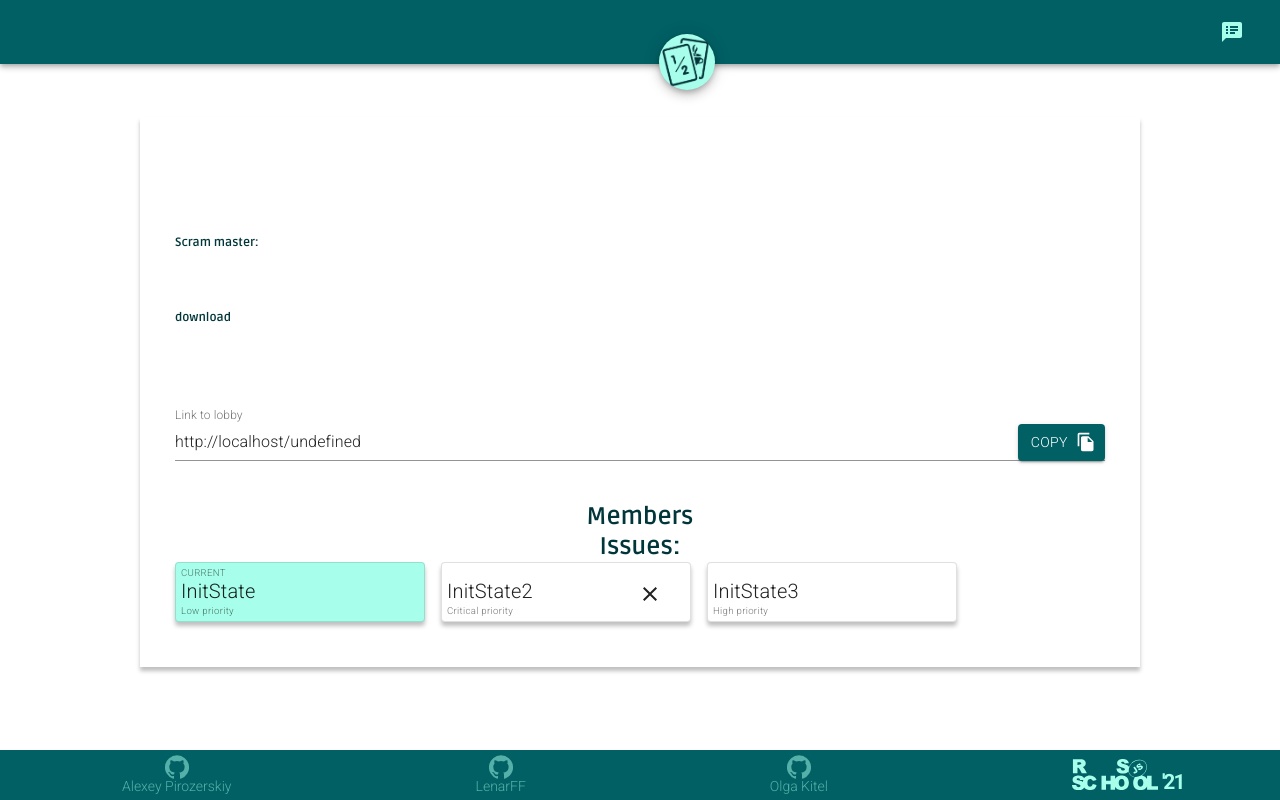
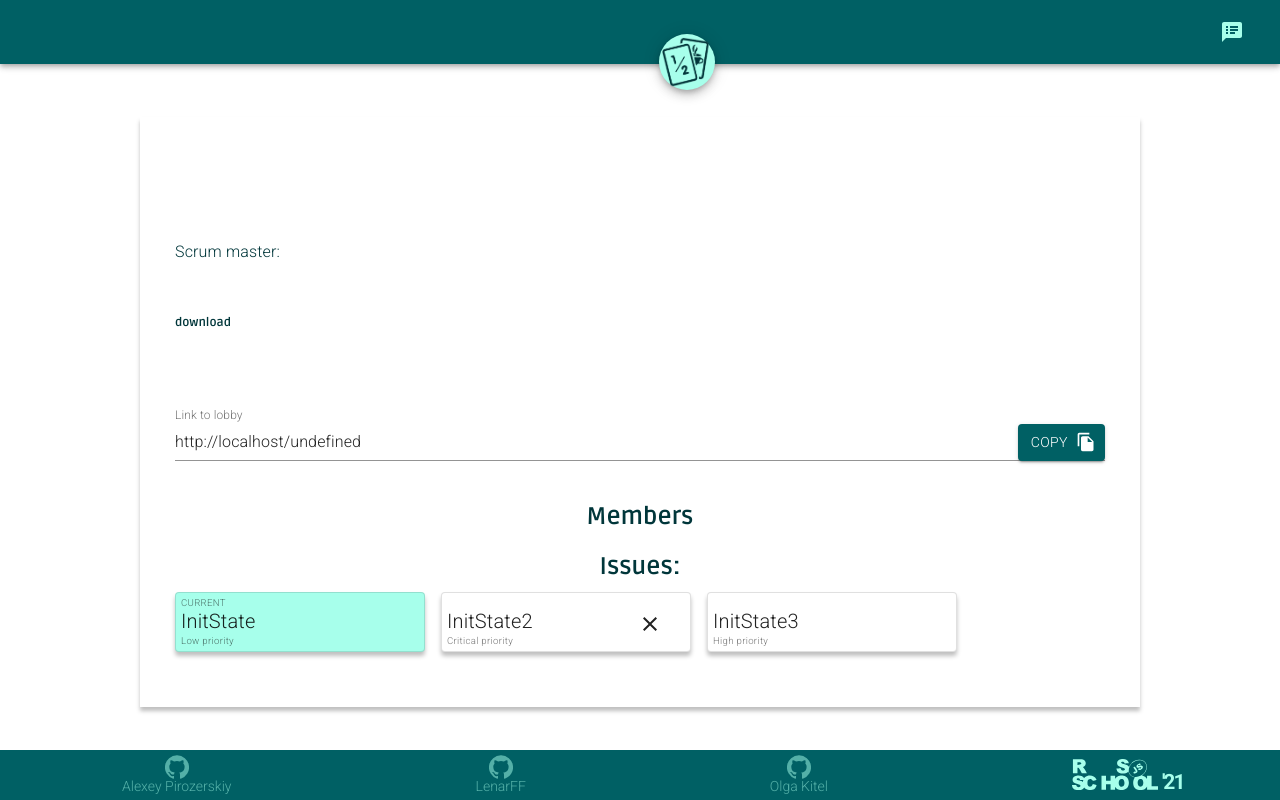
Before and after one commit to lexomut/Pointing-Poker, a React (Create React App) app: page /1/lobby in a window 1280 px wide. Built offline with nearby package versions, Linux system fonts and the light colour scheme.

Commit message:
fix: change styles for titles, issue button and user card

```diff
--- a/src/Components/IssueCreateForm/IssueCreateForm.tsx
+++ b/src/Components/IssueCreateForm/IssueCreateForm.tsx
@@ -31,7 +31,7 @@ export const IssueCreateForm: React.FC = () => {
     };
     const inputData = [
         {
-            label: 'name:',
+            label: 'Title:',
             required: true,
             value: issue.name,
             onChange: (value: string) => {
--- a/src/Components/MembersField/MembersField.tsx
+++ b/src/Components/MembersField/MembersField.tsx
@@ -1,8 +1,8 @@
 import React, { useContext } from 'react';
-import { UserCard } from '../UserCard';
 import { GlobalState } from '../../types/GlobalState';
 import { GlobalContext } from '../../state/Context';
 import { User } from '../../types/user';
+import { UserCard } from '../UserCard';
 
 interface IMemberField {
     classNames: string;
--- a/src/Components/ScramMaster/ScramMaster.tsx
+++ b/src/Components/ScramMaster/ScramMaster.tsx
@@ -1,16 +1,17 @@
 import React, { useContext } from 'react';
-import styles from './ScramMaster.module.scss';
+import { Typography } from '@material-ui/core';
 import { UserCard } from '../UserCard';
 import { User } from '../../types/user';
 import { GlobalState } from '../../types/GlobalState';
 import { GlobalContext } from '../../state/Context';
+import styles from './ScramMaster.module.scss';
 
 export const ScramMaster: () => JSX.Element = () => {
     const { globalState }: { globalState: GlobalState } = useContext(GlobalContext);
     const scramMaster = globalState.game.users.find((user: User) => user.role === 'dealer');
     return (
         <div className={styles.scramMaster}>
-            <p>Scram master:</p>
+            <Typography>Scrum master:</Typography>
             {scramMaster ? (
                 <UserCard
                     initials={scramMaster.initials}
--- /dev/null
+++ b/src/Components/buttons/IssueButton.module.scss
@@ -0,0 +1,3 @@
+.issueBtn {
+    height: 60px;
+}
--- a/src/components/UserCard/UserCard.tsx
+++ b/src/components/UserCard/UserCard.tsx
@@ -78,6 +78,9 @@ const useStyles = makeStyles((theme) => ({
             fontSize: '1rem',
         };
     },
+    icon: ({ size }: Props) => ({
+        fontSize: size === 'large' ? '1.5rem' : '1rem',
+    }),
 }));
 
 type Props = {
@@ -143,7 +146,7 @@ export function UserCard(props: Props): JSX.Element {
                                 aria-label="kick"
                                 onClick={() => clickHandler(userID)}
                             >
-                                <BlockIcon fontSize="inherit" />
+                                <BlockIcon className={classes.icon} />
                             </Button>
                         )}
                     </Grid>
--- a/src/components/buttons/IssueButton.tsx
+++ b/src/components/buttons/IssueButton.tsx
@@ -4,6 +4,7 @@ import AddIcon from '@material-ui/icons/Add';
 import { Action, PopupType } from '../../types/GlobalState';
 import { GlobalContext } from '../../state/Context';
 import { SET_POPUP } from '../../state/ActionTypesConstants';
+import styles from './IssueButton.module.scss';
 
 export const IssueButton: React.FC = (): JSX.Element => {
     const { dispatch }: { dispatch: Dispatch<Action> } = useContext(GlobalContext);
@@ -12,6 +13,7 @@ export const IssueButton: React.FC = (): JSX.Element => {
     };
     return (
         <MaterialButton
+            className={styles.issueBtn}
             color="secondary"
             variant="contained"
             onClick={handlerClick}
--- a/src/pages/Lobby/Lobby.module.scss
+++ b/src/pages/Lobby/Lobby.module.scss
@@ -27,6 +27,7 @@
         line-height: 30px;
         letter-spacing: 0em;
         text-align: center;
+        padding-bottom: 10px;
     }
 }
 
@@ -65,6 +66,7 @@
 .members,
 .issues,
 .cards {
+    margin-bottom: 10px;
     width: 100%;
     &__cardField {
         display: flex;
```
